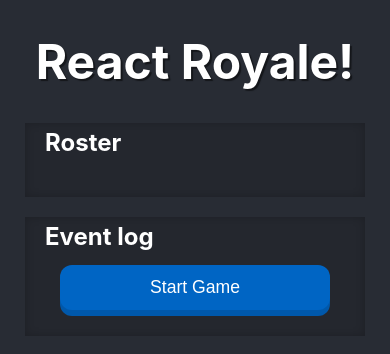
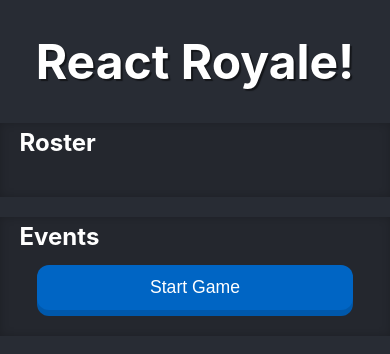
Before and after one commit to Julioevm/react-royale, a React (Create React App) app: page / in a window 390 px wide. Shown: the top 354 px of the page. Built offline with nearby package versions, Linux system fonts and the light colour scheme.

Commit message:
Add mobile layout.

```diff
--- a/src/components/EventLog.tsx
+++ b/src/components/EventLog.tsx
@@ -2,6 +2,7 @@ import React from "react";
 import { Round } from "../engine/Round";
 import Event from "./Event";
 import "./Style.scss";
+import useWindowSize from "../utils/useWindowSize";
 
 export default function EventLog({
 	rounds,
@@ -12,9 +13,10 @@ export default function EventLog({
 	buttonText: string;
 	action: () => void;
 }) {
-	return (
-		<div className="container">
-			<h2>Event log</h2>
+	const isMobile = useWindowSize().width < 768;
+	const isDesktop = !isMobile;
+
+	const button = (
 		<button
 			className="center pushable"
 			onClick={nextRound}
@@ -22,9 +24,9 @@ export default function EventLog({
 		>
 			<span className="front">{text}</span>
 		</button>
-			<div className="eventContainer">
-				{rounds
-					.map((round, index) => (
+	);
+
+	const roundList = rounds.map((round, index) => (
 		<div key={index} className="eventRound">
 			<h3> {round.name}</h3>
 			{round.events.map((event) => (
@@ -33,9 +35,16 @@ export default function EventLog({
 				</div>
 			))}
 		</div>
-					))
-					.reverse()}
+	));
+
+	return (
+		<div className="container">
+			<h2>Events</h2>
+			{isDesktop && button}
+			<div className="eventContainer">
+				{isDesktop ? roundList.reverse() : roundList}
 			</div>
+			{isMobile && button}
 		</div>
 	);
 }
--- a/src/components/Style.scss
+++ b/src/components/Style.scss
@@ -7,12 +7,24 @@
 	}
 }
 
+@media only screen and (max-width: 768px) {
+	/* For mobile phones: */
+	[class*="container"] {
+	  width: 100%;
+	}
+  }
+
 .container {
 	background-color: darken(v.$background, 2%);
 	box-shadow: inset 0 0 10px rgba(0, 0, 0, 0.2);
 	padding: 0px 20px 20px 20px;
 	margin-bottom: 20px;
 	min-width: 300px;
+	max-width: 90%;
+}
+
+.eventContainer {
+	margin-bottom: 15px;
 }
 
 .container h2 {
--- /dev/null
+++ b/src/utils/useWindowSize.ts
@@ -0,0 +1,23 @@
+import React from 'react'
+
+
+export default function useWindowSize() {
+    const [windowSize, setWindowSize] = React.useState({
+      width:  window.innerWidth,
+      height: window.innerHeight,
+    });
+
+    function changeWindowSize() {
+      setWindowSize({ width: window.innerWidth, height: window.innerHeight });
+    }
+
+    React.useEffect(() => {
+      window.addEventListener("resize", changeWindowSize);
+
+      return () => {
+        window.removeEventListener("resize", changeWindowSize);
+      };
+    }, []);
+
+    return windowSize;
+  }
```
Also changed, not shown: 1 other file (tests, documents, lock files or other folders). Lines whose indentation alone changed are shown as unchanged.
